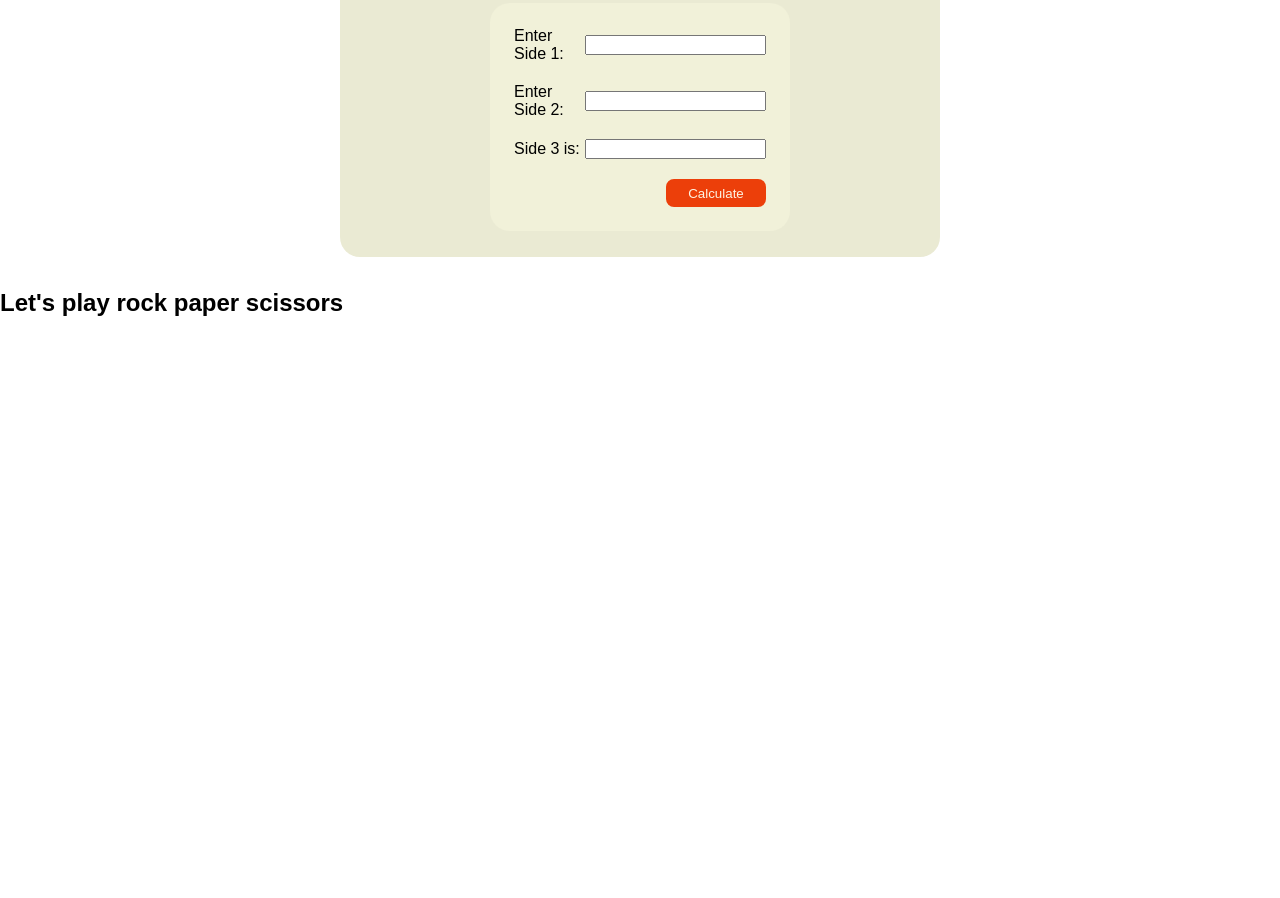
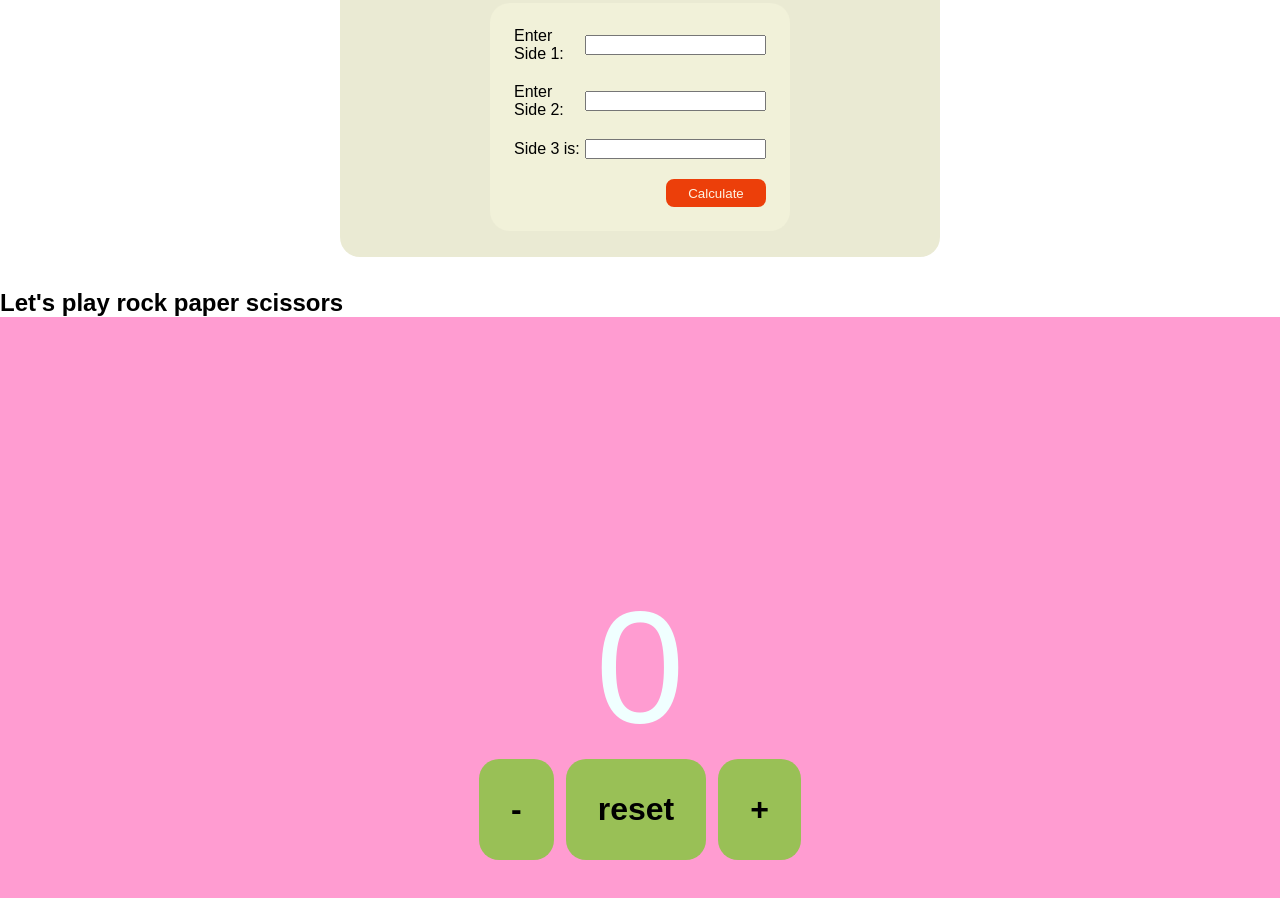
Before and after one commit to CadeCodes19/JavaScript-Practice, a plain HTML site: page index.html in a window 1280 px wide. Shown: the part 262-1160 px from the top of the page. Before the commit the page ends 800 px from the top, so only its background shows below. Drawn offline with Linux system fonts and the light colour scheme.

Commit message:
created an increment fucntion

```diff
--- a/app.js
+++ b/app.js
@@ -7,3 +7,23 @@ document.getElementById("Submit").onclick = function () {
   let hypotenuse = Math.sqrt(Math.pow(side1, 2) + Math.pow(side2, 2));
   document.getElementById("output").value = hypotenuse;
 };
+
+const decrease = document.getElementById("downBtn");
+const increase = document.getElementById("upBtn");
+const reset = document.getElementById("restBtn");
+const output = document.getElementById("outputInc");
+let count = 0;
+
+decrease.onclick = function () {
+  count--;
+  output.textContent = count;
+};
+
+increase.onclick = function () {
+  count++;
+  output.textContent = count;
+};
+reset.onclick = function () {
+  count = 0;
+  output.textContent = count;
+};
--- a/index.html
+++ b/index.html
@@ -44,6 +44,17 @@
       <h1>Let's play rock paper scissors</h1>
     </section>
 
+    <section class="incrementSpace">
+      <div>
+        <label for="output" id="outputInc">0</label>
+      </div>
+      <div class="btnCtn" id="btnContainer">
+        <button id="downBtn">-</button>
+        <button id="restBtn">reset</button>
+        <button id="upBtn">+</button>
+      </div>
+    </section>
+
     <script src="app.js"></script>
   </body>
 </html>
--- a/styles.css
+++ b/styles.css
@@ -74,3 +74,38 @@ header {
 .description {
   margin: 0.2em auto;
 }
+
+.incrementSpace {
+  min-height: 100vh;
+  display: flex;
+  justify-content: center;
+  align-items: center;
+  flex-direction: column;
+  font-family: Inter;
+  background-color: rgb(255, 156, 209);
+}
+#outputInc {
+  display: flex;
+  align-items: center;
+  justify-content: center;
+  font-size: 10em;
+  color: azure;
+}
+
+.btnCtn {
+  display: flex;
+  align-items: center;
+  justify-content: center;
+  gap: 12px;
+}
+
+.btnCtn button {
+  font-size: 2em;
+  padding: 1em;
+  border: none;
+  border-radius: 20px;
+  cursor: pointer;
+  background-color: rgb(153, 192, 86);
+  color: #000;
+  font-weight: 700;
+}
```
